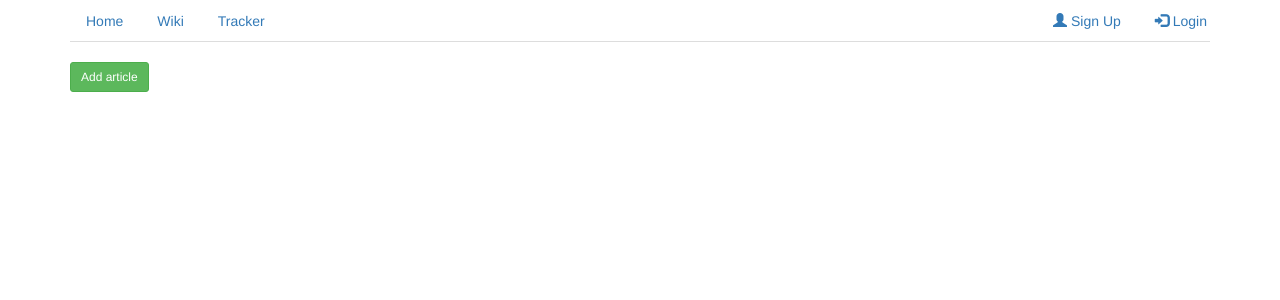
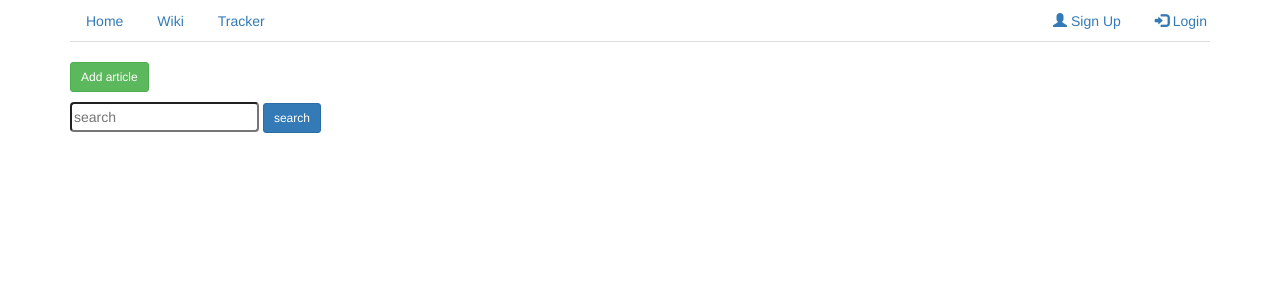
Before and after one commit to dmitryhusev/diaryProject, a Django app: page /articles/list/ in a window 1280 px wide. Shown: the top 300 px of the page. Run offline with Django 3.2, Linux system fonts and the light colour scheme; data that the repository does not hold is empty; some libraries are stand-ins or nearby versions.

Commit message:
searching on Articles added

```diff
--- a/article/templates/articles.html
+++ b/article/templates/articles.html
@@ -8,6 +8,10 @@
 <div class="container"></br>
 <p>
     <a href="{%url 'articles:add_article'%}" class="btn btn-success btn-sm">Add article</a>
+    <form action="" method="GET">
+        <input type="text" name="q" placeholder="search" style="border-radius: 4px;height:30px"/>
+        <input type="submit" class="btn btn-sm btn-primary" value="search" /input>
+    </form>
 </p>
 
     {%for article in articles%}
--- a/article/views.py
+++ b/article/views.py
@@ -7,9 +7,14 @@ from .forms import ArticleForm
 
 def article_list(request):
 
-    data = Article.objects.all()
+    if 'q' in request.GET:
+        q = request.GET['q']
+        data = Article.objects.filter(title__icontains=q)
+    else:
+        data = Article.objects.all()
     context = {'articles': data}
     return render(request, 'articles.html', context)
+
 
 def add_article(request):
 
```
